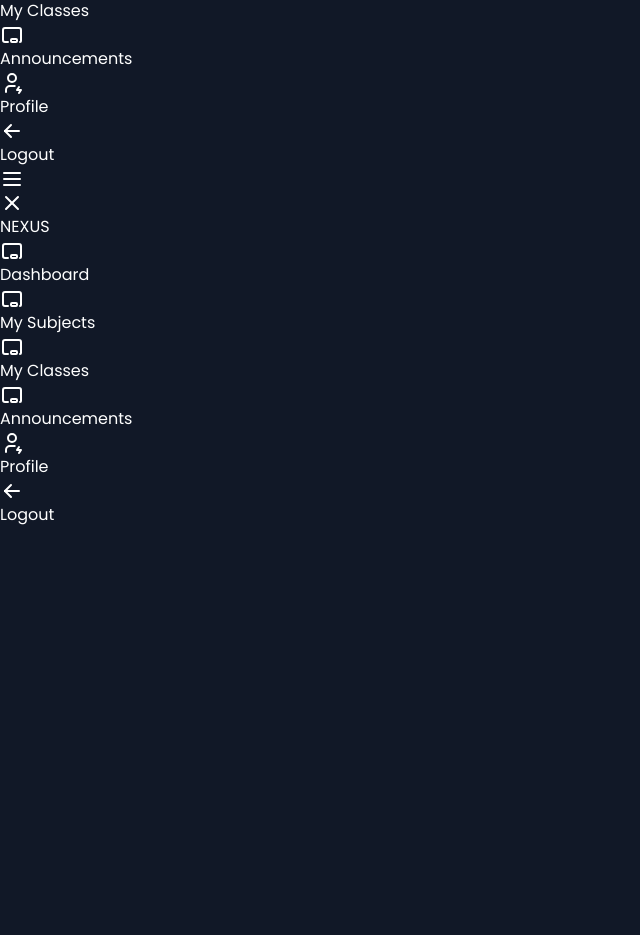
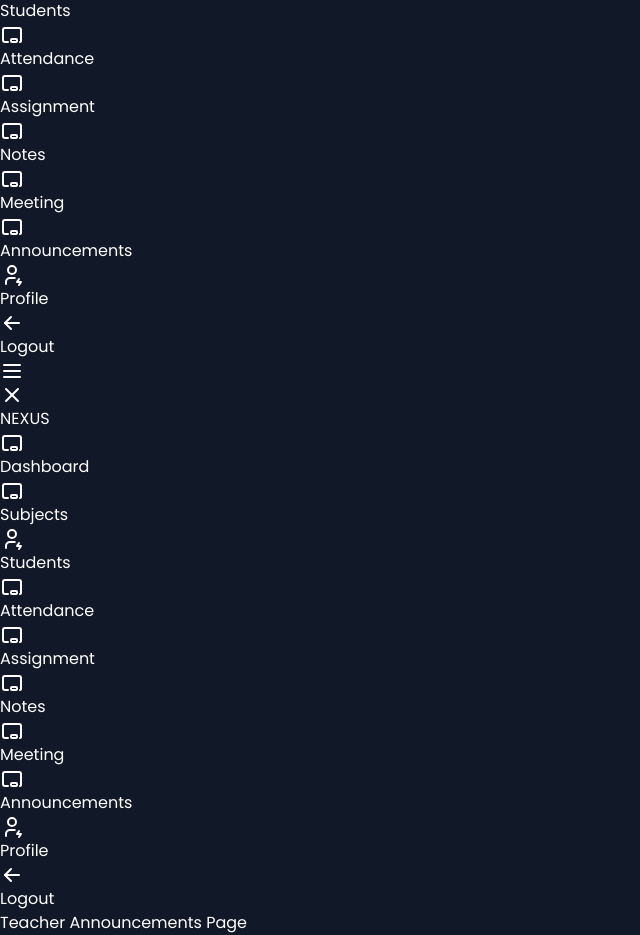
Before and after one commit to RaiyanChandle/NEXUSUpdated, a React (Vite) app in the folder frontend/: page /teacher/announcements in a window 1280 px wide. Shown: the part 145-1080 px from the top of the page, without its empty margins (0-640 px from the left). Before the commit the page ends 800 px from the top, so only its background shows below. Built offline with nearby package versions, Linux system fonts and the light colour scheme; no server answers.

Commit message:
added teacher pages and routes

```diff
--- a/frontend/src/App.jsx
+++ b/frontend/src/App.jsx
@@ -16,6 +16,14 @@
 import TeacherSignIn from "./pages/teacher/TeacherSignIn";
 import TeacherHomeScreen from "./pages/teacher/TeacherHomeScreen";
 import TeacherDashboard from "./pages/teacher/Dashboard";
+import TeacherSubjects from "./pages/teacher/TeacherSubjects";
+import TeacherStudents from "./pages/teacher/TeacherStudents";
+import TeacherAttendance from "./pages/teacher/TeacherAttendance";
+import TeacherAssignment from "./pages/teacher/TeacherAssignment";
+import TeacherMeeting from "./pages/teacher/TeacherMeeting";
+import TeacherNotes from "./pages/teacher/TeacherNotes";
+import TeacherAnnouncements from "./pages/teacher/TeacherAnnouncements";
+import TeacherProfile from "./pages/teacher/TeacherProfile";
 
 function App() {
   const AdminGoogleOAuthWrapper=()=>{
@@ -44,9 +52,16 @@
           <Route path="profile" element={<AdminProfile />} />
           <Route index element={<AdminDashboard />} />
         </Route>
-        <Route path="/teacher/*" element={<TeacherHomeScreen />}>
+        <Route path="/teacher" element={<TeacherHomeScreen />}>
           <Route path="dashboard" element={<TeacherDashboard />} />
-          {/* Add more teacher routes here */}
+          <Route path="subjects" element={<TeacherSubjects />} />
+          <Route path="students" element={<TeacherStudents />} />
+          <Route path="attendance" element={<TeacherAttendance />} />
+          <Route path="assignment" element={<TeacherAssignment />} />
+          <Route path="notes" element={<TeacherNotes />} />
+          <Route path="meeting" element={<TeacherMeeting />} />
+          <Route path="announcements" element={<TeacherAnnouncements />} />
+          <Route path="profile" element={<TeacherProfile />} />
           <Route index element={<TeacherDashboard />} />
         </Route>
       </Routes>
--- /dev/null
+++ b/frontend/src/pages/teacher/TeacherAnnouncements.jsx
@@ -0,0 +1,7 @@
+import React from "react";
+const TeacherAnnouncements = () => (
+  <div className="flex flex-1 items-center justify-center text-2xl text-violet-400 font-bold h-full">
+    Teacher Announcements Page
+  </div>
+);
+export default TeacherAnnouncements;
--- /dev/null
+++ b/frontend/src/pages/teacher/TeacherAssignment.jsx
@@ -0,0 +1,7 @@
+import React from "react";
+const TeacherAssignment = () => (
+  <div className="flex flex-1 items-center justify-center text-2xl text-violet-400 font-bold h-full">
+    Teacher Assignment Page
+  </div>
+);
+export default TeacherAssignment;
--- /dev/null
+++ b/frontend/src/pages/teacher/TeacherAttendance.jsx
@@ -0,0 +1,7 @@
+import React from "react";
+const TeacherAttendance = () => (
+  <div className="flex flex-1 items-center justify-center text-2xl text-violet-400 font-bold h-full">
+    Teacher Attendance Page
+  </div>
+);
+export default TeacherAttendance;
--- a/frontend/src/pages/teacher/TeacherHomeScreen.jsx
+++ b/frontend/src/pages/teacher/TeacherHomeScreen.jsx
@@ -12,13 +12,33 @@
     icon: <IconChalkboard className="h-5 w-5 shrink-0 text-neutral-700 dark:text-neutral-200" />,
   },
   {
-    label: "My Subjects",
+    label: "Subjects",
     href: "/teacher/subjects",
     icon: <IconChalkboard className="h-5 w-5 shrink-0 text-neutral-700 dark:text-neutral-200" />,
   },
   {
-    label: "My Classes",
-    href: "/teacher/classes",
+    label: "Students",
+    href: "/teacher/students",
+    icon: <IconUserBolt className="h-5 w-5 shrink-0 text-neutral-700 dark:text-neutral-200" />,
+  },
+  {
+    label: "Attendance",
+    href: "/teacher/attendance",
+    icon: <IconChalkboard className="h-5 w-5 shrink-0 text-neutral-700 dark:text-neutral-200" />,
+  },
+  {
+    label: "Assignment",
+    href: "/teacher/assignment",
+    icon: <IconChalkboard className="h-5 w-5 shrink-0 text-neutral-700 dark:text-neutral-200" />,
+  },
+  {
+    label: "Notes",
+    href: "/teacher/notes",
+    icon: <IconChalkboard className="h-5 w-5 shrink-0 text-neutral-700 dark:text-neutral-200" />,
+  },
+  {
+    label: "Meeting",
+    href: "/teacher/meeting",
     icon: <IconChalkboard className="h-5 w-5 shrink-0 text-neutral-700 dark:text-neutral-200" />,
   },
   {
--- /dev/null
+++ b/frontend/src/pages/teacher/TeacherMeeting.jsx
@@ -0,0 +1,7 @@
+import React from "react";
+const TeacherMeeting = () => (
+  <div className="flex flex-1 items-center justify-center text-2xl text-violet-400 font-bold h-full">
+    Teacher Meeting Page
+  </div>
+);
+export default TeacherMeeting;
--- /dev/null
+++ b/frontend/src/pages/teacher/TeacherNotes.jsx
@@ -0,0 +1,7 @@
+import React from "react";
+const TeacherNotes = () => (
+  <div className="flex flex-1 items-center justify-center text-2xl text-violet-400 font-bold h-full">
+    Teacher Notes Page
+  </div>
+);
+export default TeacherNotes;
--- /dev/null
+++ b/frontend/src/pages/teacher/TeacherProfile.jsx
@@ -0,0 +1,7 @@
+import React from "react";
+const TeacherProfile = () => (
+  <div className="flex flex-1 items-center justify-center text-2xl text-violet-400 font-bold h-full">
+    Teacher Profile Page
+  </div>
+);
+export default TeacherProfile;
--- /dev/null
+++ b/frontend/src/pages/teacher/TeacherStudents.jsx
@@ -0,0 +1,7 @@
+import React from "react";
+const TeacherStudents = () => (
+  <div className="flex flex-1 items-center justify-center text-2xl text-violet-400 font-bold h-full">
+    Teacher Students Page
+  </div>
+);
+export default TeacherStudents;
--- /dev/null
+++ b/frontend/src/pages/teacher/TeacherSubjects.jsx
@@ -0,0 +1,7 @@
+import React from "react";
+const TeacherSubjects = () => (
+  <div className="flex flex-1 items-center justify-center text-2xl text-violet-400 font-bold h-full">
+    Teacher Subjects Page
+  </div>
+);
+export default TeacherSubjects;
```
